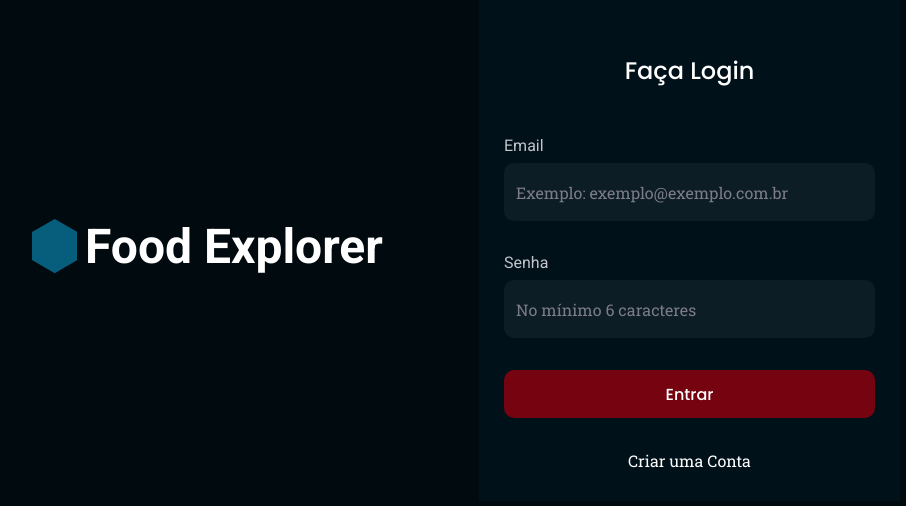
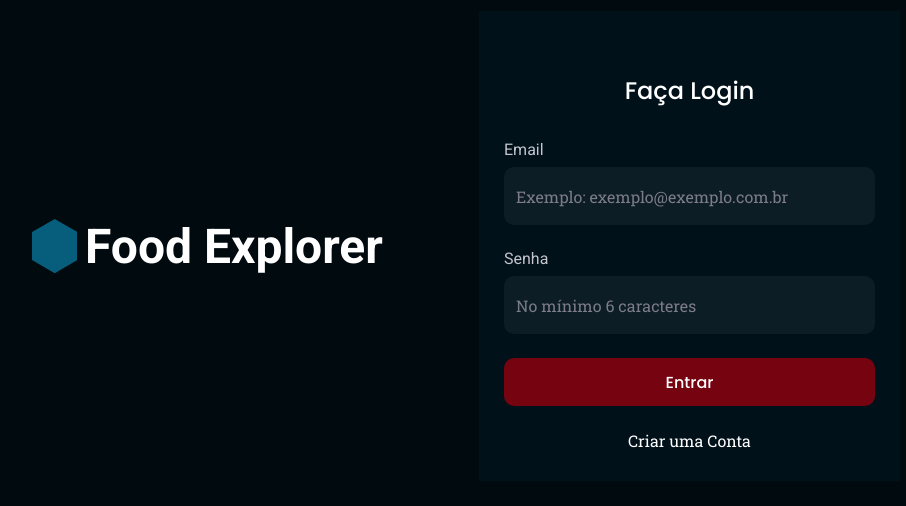
Before and after one commit to AdrielKlem/food-explorer-frontend, a React (Vite) app: page / in a window 1280 px wide. Shown: the part 154-660 px from the top of the page, without its empty margins (174-1080 px from the left). Built offline with nearby package versions, Linux system fonts and the light colour scheme.

Commit message:
update form desktop SigIn

```diff
--- a/src/pages/SignIn/styles.js
+++ b/src/pages/SignIn/styles.js
@@ -55,16 +55,18 @@ export const Form = styled.form`
     @media (min-width: 700px) {
         background-color: ${({ theme }) => theme.COLORS.DARK_700};
 
+        margin: 1.6rem 0;
         padding: 3rem 2.5rem;
+        gap: 2.4rem;
+
         > h2 {
             color: ${({ theme }) => theme.COLORS.LIGHT_100};
 
-            font-family: Poppins;
-            font-size: 32px;
+            font-family: ${({ theme }) => theme.FONT_FAMILY.POPPINS};
+            font-size: 2.4rem;
             font-style: normal;
             font-weight: 500;
-            font-size: 24px;
-            margin: 3.2rem 0 1.6rem;
+            margin: 3.2rem 0 .8rem;
         }
     }
 `
```
